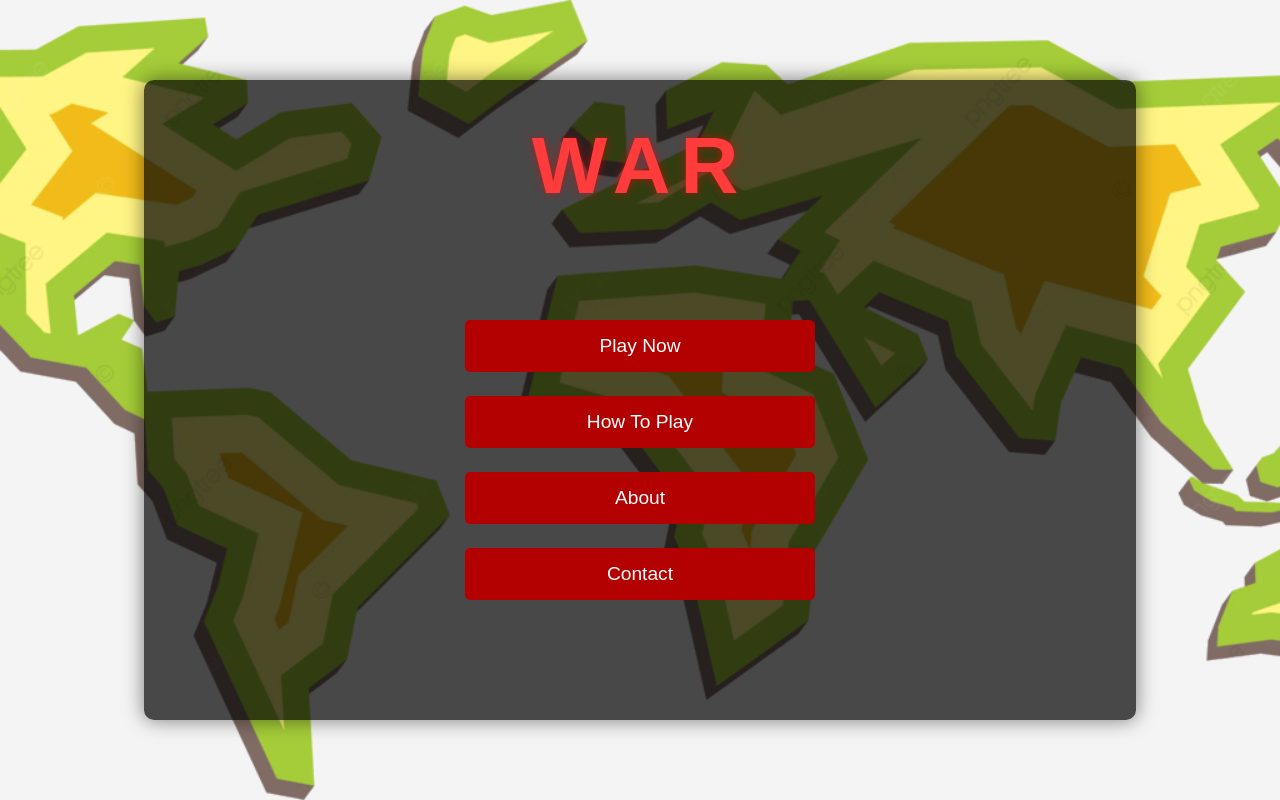
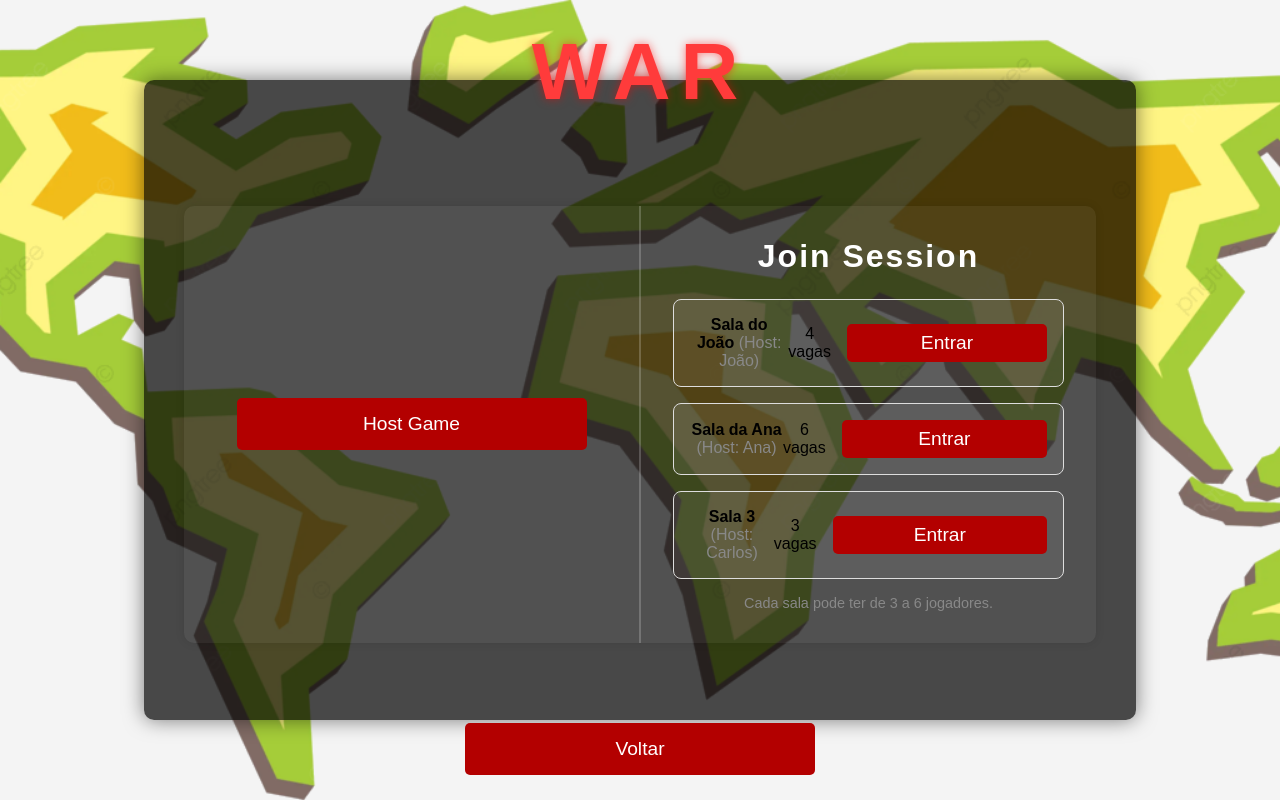
Before and after one commit to es2-uff/war-web, a React (Vite) app: page /play-options in a window 1280 px wide. Built offline with nearby package versions, Linux system fonts and the light colour scheme; the HTML template or start-up script is replaced by a standard one.

Commit message:
Adição do router e criação das páginas de Host Game (com bots) e Join Session

```diff
--- a/package.json
+++ b/package.json
@@ -19,7 +19,8 @@
   "license": "MIT",
   "dependencies": {
     "react": "^17.0.2",
-    "react-dom": "^17.0.2"
+    "react-dom": "^17.0.2",
+    "react-router-dom": "^5.3.4"
   },
   "devDependencies": {
     "@vitejs/plugin-react": "^5.0.2",
--- a/src/App.jsx
+++ b/src/App.jsx
@@ -1,13 +1,20 @@
 import React from 'react';
+import { BrowserRouter as Router, Route, Switch } from 'react-router-dom';
 import Landing from './components/Landing';
+import PlayOptions from './components/PlayOptions';
+import Sala from './components/Sala';
 import './assets/styles/global.css';
 
-const App = () => {
+function App() {
   return (
-    <div>
-      <Landing />
-    </div>
+    <Router>
+      <Switch>
+        <Route exact path="/" component={Landing} />
+        <Route path="/play-options" component={PlayOptions} />
+        <Route path="/sala" component={Sala} />
+      </Switch>
+    </Router>
   );
-};
+}
 
 export default App;
--- a/src/components/Landing.jsx
+++ b/src/components/Landing.jsx
@@ -1,57 +1,20 @@
-import React, { useState } from 'react';
+import React from 'react';
+import { useHistory } from 'react-router-dom';
 import '../assets/styles/landing.css';
 
-const mockSalas = [
-  { nome: 'Sala do João', host: 'João', vagas: 4 },
-  { nome: 'Sala da Ana', host: 'Ana', vagas: 6 },
-  { nome: 'Sala 3', host: 'Carlos', vagas: 3 },
-];
-
 const Landing = () => {
-  const [showSalas, setShowSalas] = useState(false);
+  const history = useHistory();
 
   return (
     <div className="landing-container">
-      <div className="content-box" style={{display:'flex', flexDirection:'column', justifyContent: 'space-between', alignItems:'center', height:'80vh'}}>
-        <div style={{display:'flex', alignItems:'center', width:'100%', justifyContent:'center', gap:'1rem', marginBottom:'1rem', position:'relative'}}>
-          <h1 className="title" style={{marginBottom:0, marginLeft: showSalas ? '0' : 'auto', marginRight: showSalas ? '0' : 'auto'}}>WAR</h1>
-          {showSalas ? (
-            <span
-              className="retornar-link"
-              style={{position:'absolute', left:'0', cursor:'pointer', fontSize:'1.1rem', color:'#ff3b3b', textShadow:'0 0 8px #b30000', fontWeight:'bold', padding:'0.5rem 1rem', borderRadius:'5px', transition:'box-shadow 0.3s', textDecoration:'underline'}}
-              onClick={() => setShowSalas(false)}
-              onMouseOver={e => e.currentTarget.style.boxShadow = '0 0 12px #ff3b3b'}
-              onMouseOut={e => e.currentTarget.style.boxShadow = 'none'}
-            >Retornar</span>
-          ) : null}
+      <div className="content-box" style={{display:'flex', flexDirection:'column', justifyContent: 'center', alignItems:'center', height:'80vh'}}>
+        <h1 className="title">WAR</h1>
+        <div className="buttons-container" style={{marginTop:'2rem', marginBottom:'10vh'}}>
+          <button className="game-button" onClick={() => history.push('/play-options')}>PLAY</button>
+          <button className="game-button">How To Play</button>
+          <button className="game-button">About</button>
+          <button className="game-button">Contact</button>
         </div>
-        {!showSalas ? (
-          <div className="buttons-container" style={{marginTop:'2rem', marginBottom:'10vh'}}>
-            <button className="game-button" onClick={() => setShowSalas(true)}>Play Now</button>
-            <button className="game-button">How To Play</button>
-            <button className="game-button">About</button>
-            <button className="game-button">Contact</button>
-          </div>
-        ) : (
-          <div className="salas-container" style={{display:'flex', flexDirection:'row', width:'100%', height:'calc(100% - 7rem)', marginTop:'2rem'}}>
-            <div style={{width:'50%', display:'flex', flexDirection:'column', alignItems:'center', justifyContent:'center', borderRight:'1px solid #eee', height:'100%'}}>
-              <button className="game-button" style={{width:'60%'}}>Criar Sala</button>
-            </div>
-            <div style={{width:'50%', padding:'2rem', display:'flex', flexDirection:'column', height:'100%'}}>
-              <h2 style={{marginBottom:'1rem', color: '#ff3b3b'}}>Juntar-se a uma sala</h2>
-              <ul style={{listStyle:'none', padding:0}}>
-                {mockSalas.map((sala, idx) => (
-                  <li key={idx} style={{marginBottom:'1rem', padding:'1rem', border:'1px solid #ddd', borderRadius:'8px', display:'flex', justifyContent:'space-between', alignItems:'center', background:'rgba(255,255,255,0.07)'}}>
-                    <span><strong>{sala.nome}</strong> <span style={{color:'#888'}}>(Host: {sala.host})</span></span>
-                    <span>{sala.vagas} vagas</span>
-                    <button className="game-button" style={{marginLeft:'1rem'}}>Entrar</button>
-                  </li>
-                ))}
-              </ul>
-              <span style={{fontSize:'0.9rem', color:'#888'}}>Cada sala pode ter de 3 a 6 jogadores.</span>
-            </div>
-          </div>
-        )}
       </div>
     </div>
   );
--- /dev/null
+++ b/src/components/PlayOptions.jsx
@@ -0,0 +1,87 @@
+import React from 'react';
+import { useHistory } from 'react-router-dom';
+
+const mockSalas = [
+  { nome: 'Sala do João', host: 'João', vagas: 4 },
+  { nome: 'Sala da Ana', host: 'Ana', vagas: 6 },
+  { nome: 'Sala 3', host: 'Carlos', vagas: 3 },
+];
+
+const PlayOptions = () => {
+  const history = useHistory();
+
+  return (
+    <div className="landing-container">
+      <div className="content-box" style={{
+        display: 'flex',
+        flexDirection: 'column',
+        justifyContent: 'center',
+        alignItems: 'center',
+        height: '80vh'
+      }}>
+        <h1 className="title">WAR</h1>
+        <div style={{
+          display: 'flex',
+          flexDirection: 'row',
+          justifyContent: 'center',
+          alignItems: 'stretch',
+          width: '100%',
+          marginTop: '3rem',
+          marginBottom: '3rem',
+          background: 'rgba(255,255,255,0.05)',
+          borderRadius: '10px',
+          boxShadow: '0 0 10px rgba(0,0,0,0.1)'
+        }}>
+          <div style={{
+            flex: 1,
+            display: 'flex',
+            flexDirection: 'column',
+            justifyContent: 'center',
+            alignItems: 'center',
+            borderRight: '2px solid rgba(255,255,255,0.2)',
+            padding: '2rem'
+          }}>
+            <button className="game-button" style={{width: '100%'}} onClick={() => history.push('/sala?host=true')}>Host Game</button>
+          </div>
+          <div style={{
+            flex: 1,
+            display: 'flex',
+            flexDirection: 'column',
+            alignItems: 'center',
+            padding: '2rem'
+          }}>
+            <h2 style={{color:'#fff', marginBottom:'1.5rem', fontSize:'2rem', letterSpacing:'2px'}}>Join Session</h2>
+            <ul style={{listStyle:'none', padding:0, width:'100%'}}>
+              {mockSalas.map((sala, idx) => (
+                <li key={idx} style={{
+                  marginBottom:'1rem',
+                  padding:'1rem',
+                  border:'1px solid #ddd',
+                  borderRadius:'8px',
+                  display:'flex',
+                  justifyContent:'space-between',
+                  alignItems:'center',
+                  background:'rgba(255,255,255,0.07)'
+                }}>
+                  <span>
+                    <strong>{sala.nome}</strong>
+                    <span style={{color:'#888'}}> (Host: {sala.host})</span>
+                  </span>
+                  <span>{sala.vagas} vagas</span>
+                  <button className="game-button" style={{marginLeft:'1rem', padding:'0.5rem 1rem'}}
+                    onClick={() => history.push(`/sala?host=false&sala=${encodeURIComponent(sala.nome)}`)}>
+                    Entrar
+                  </button>
+                </li>
+              ))}
+            </ul>
+            <span style={{fontSize:'0.9rem', color:'#888'}}>Cada sala pode ter de 3 a 6 jogadores.</span>
+          </div>
+        </div>
+        <button className="game-button" style={{marginTop: '2rem'}} onClick={() => history.push('/')}>Voltar</button>
+      </div>
+    </div>
+  );
+};
+
+export default PlayOptions;
--- /dev/null
+++ b/src/components/Sala.jsx
@@ -0,0 +1,95 @@
+import React, { useState } from 'react';
+import { useLocation, useHistory } from 'react-router-dom';
+
+function useQuery() {
+  return new URLSearchParams(useLocation().search);
+}
+
+const nomesBots = ['Bot Alpha', 'Bot Bravo', 'Bot Charlie', 'Bot Delta', 'Bot Echo', 'Bot Foxtrot'];
+
+const Sala = () => {
+  const query = useQuery();
+  const history = useHistory();
+  const isHost = query.get('host') === 'true';
+  const hostName = query.get('hostName') || 'Host';
+  const salaNomeParam = query.get('sala') || (isHost ? `Sala de ${hostName}` : 'Nova Sala');
+
+  const [salaNome, setSalaNome] = useState(salaNomeParam);
+  const [players, setPlayers] = useState(isHost ? [hostName] : ['Você', 'Host']);
+  const [botIndex, setBotIndex] = useState(0);
+
+  const addBot = () => {
+    if (players.length < 6 && botIndex < nomesBots.length) {
+      setPlayers([...players, nomesBots[botIndex]]);
+      setBotIndex(botIndex + 1);
+    }
+  };
+
+  const canStart = players.length >= 3;
+
+  return (
+    <div className="landing-container">
+      <div className="content-box" style={{maxWidth:'500px', margin:'auto'}}>
+        {isHost ? (
+          <input
+            type="text"
+            value={salaNome}
+            onChange={e => setSalaNome(e.target.value)}
+            style={{
+              fontSize: '1.5rem',
+              fontWeight: 'bold',
+              color: '#ff3b3b',
+              background: 'rgba(0,0,0,0.2)',
+              border: 'none',
+              borderRadius: '6px',
+              textAlign: 'center',
+              marginBottom: '1.5rem',
+              padding: '0.5rem',
+              outline: 'none'
+            }}
+            maxLength={30}
+          />
+        ) : (
+          <h1 className="title" style={{fontSize: '1.5rem', marginBottom: '1.5rem'}}>{salaNome}</h1>
+        )}
+        <h2 style={{color:'#fff', fontSize:'1.3rem', marginBottom:'1rem'}}>Jogadores na sala</h2>
+        <ul style={{listStyle:'none', padding:0, marginBottom:'2rem'}}>
+          {players.map((p, idx) => (
+            <li key={idx} style={{
+              marginBottom:'0.5rem',
+              padding:'0.5rem 1rem',
+              border:'1px solid #ddd',
+              borderRadius:'8px',
+              background:'rgba(255,255,255,0.07)',
+              color:'#fff',
+              fontSize: '1.1rem'
+            }}>
+              {p}
+            </li>
+          ))}
+          {[...Array(6 - players.length)].map((_, idx) => (
+            <li key={players.length + idx} style={{
+              marginBottom:'0.5rem',
+              padding:'0.5rem 1rem',
+              border:'1px dashed #888',
+              borderRadius:'8px',
+              background:'rgba(255,255,255,0.03)',
+              color:'#888',
+              display:'flex',
+              justifyContent:'space-between',
+              alignItems:'center',
+              fontSize: '1.1rem'
+            }}>
+              Vaga livre
+              {isHost && <button className="game-button" style={{padding:'0.2rem 0.7rem', fontSize:'0.9rem'}} onClick={addBot}>Adicionar Bot</button>}
+            </li>
+          ))}
+        </ul>
+        <button className="game-button" disabled={!canStart} style={{width:'100%', opacity: canStart ? 1 : 0.5, fontSize: '1.1rem'}}>Start</button>
+        <button className="game-button" style={{marginTop:'1rem', width:'100%', fontSize: '1.1rem'}} onClick={() => history.push('/play-options')}>Voltar</button>
+      </div>
+    </div>
+  );
+};
+
+export default Sala;
```
Also changed, not shown: 1 other file (tests, documents, lock files or other folders).
